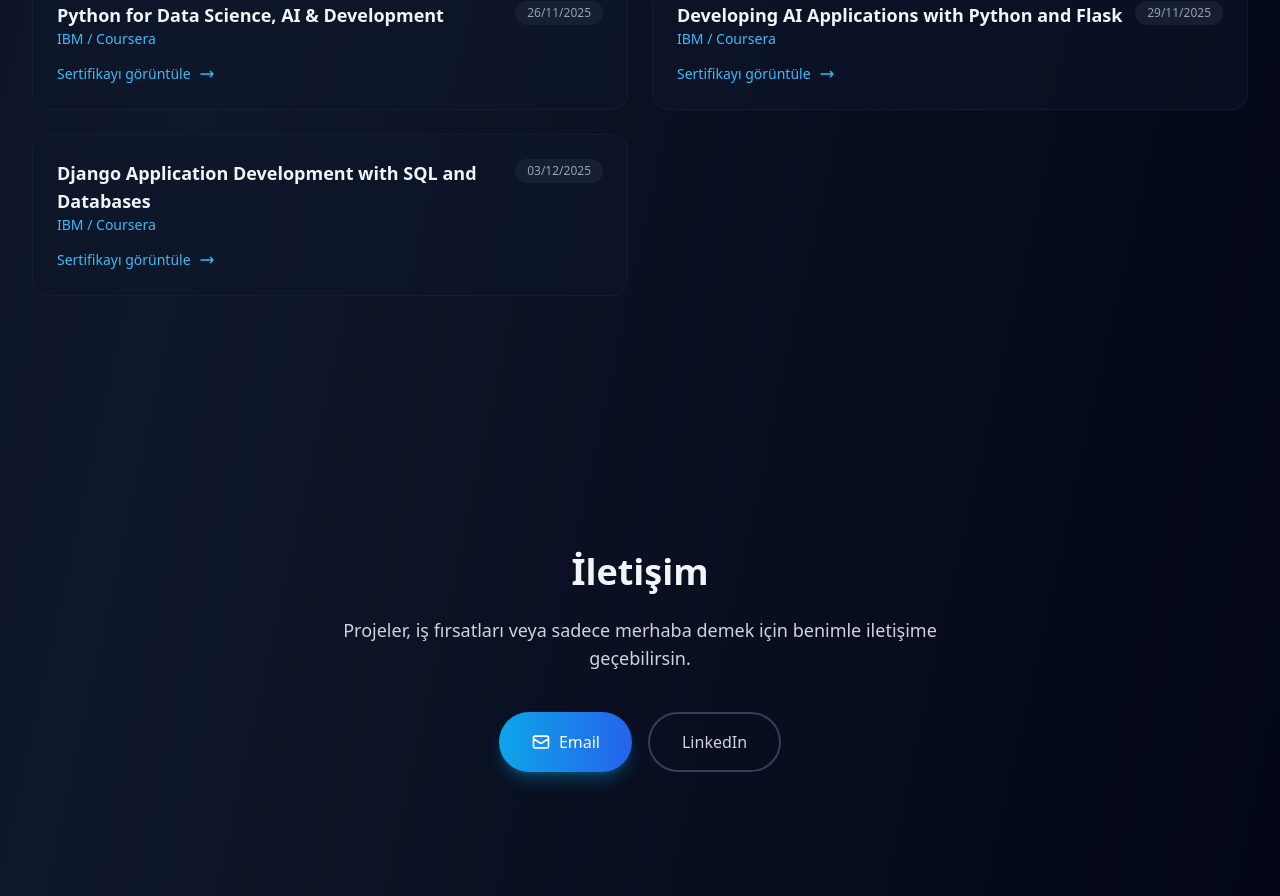
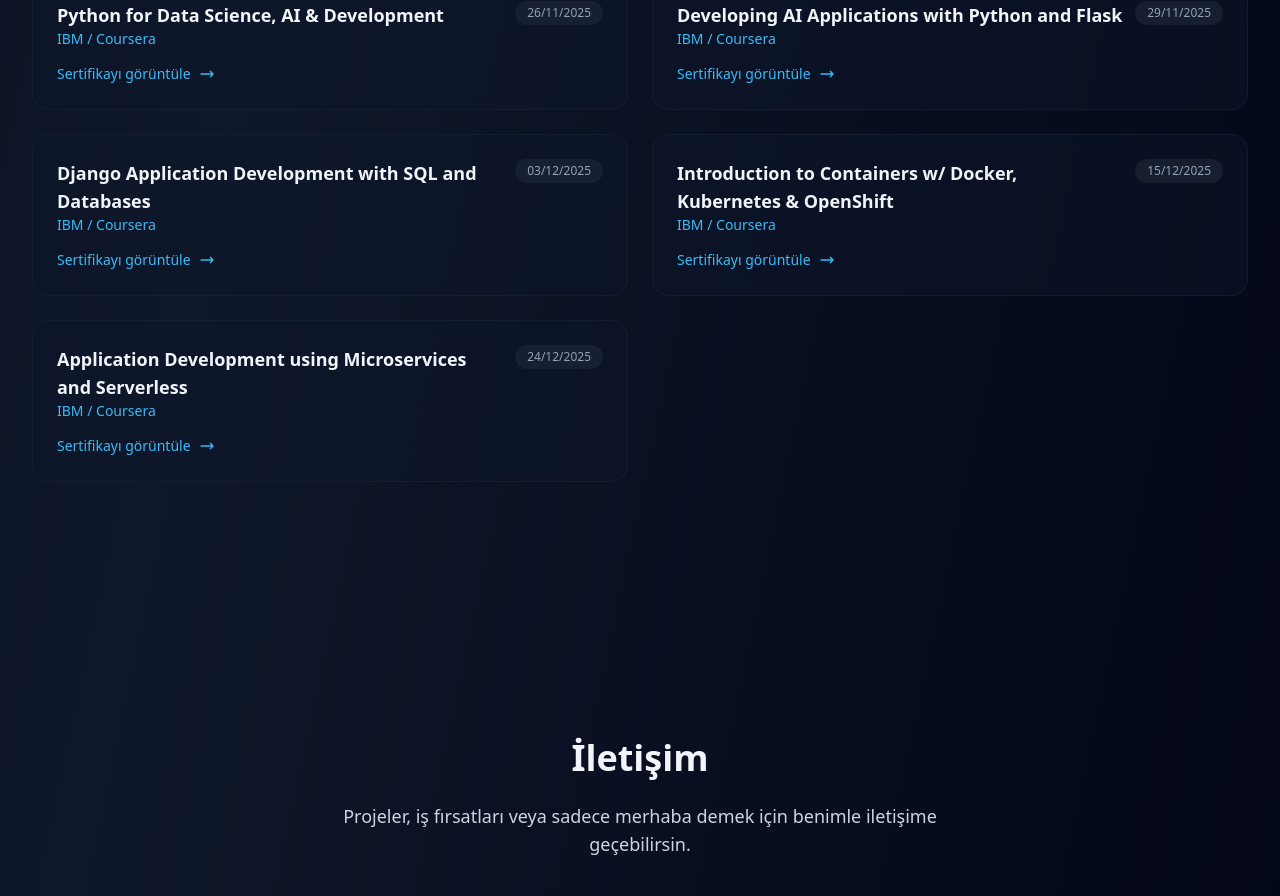
Before and after one commit to MustafaEP/portfolio-website, a React (Vite) app: page / in a window 1280 px wide. Shown: the part 4780-5676 px from the top of the page. Built offline with nearby package versions, Linux system fonts and the light colour scheme.

Commit message:
Yeni Serfikalar Eklendi ve Alan Adı Güncellendi

```diff
--- a/index.html
+++ b/index.html
@@ -20,8 +20,8 @@
     <meta property="og:title" content="Mustafa Erhan Portakal - Junior Full-Stack Developer" />
     <meta property="og:description" content="React, Node.js ve ASP.NET Core ile production-ready web uygulamaları geliştiren Junior Full-Stack Developer. Spotify ve Gemini AI API'lerini entegre eden Moodify-AI projesi sahibi. BRM Software'de ASP.NET Developer stajyeri." />
     <meta property="og:type" content="website" />
-    <meta property="og:url" content="https://mustafaerhanportakal.netlify.app" />
-    <meta property="og:image" content="https://mustafaerhanportakal.netlify.app/og-image.jpg" />
+    <meta property="og:url" content="https://mustafaerhanportakal.com/" />
+    <meta property="og:image" content="https://mustafaerhanportakal.com//og-image.jpg" />
     <meta property="og:image:width" content="1200" />
     <meta property="og:image:height" content="630" />
     <meta property="og:image:alt" content="Mustafa Erhan Portakal - Junior Full-Stack Developer Portfolio" />
@@ -34,7 +34,7 @@
     <meta name="twitter:creator" content="@MustafaEP" />
     <meta name="twitter:title" content="Mustafa Erhan Portakal - Junior Full-Stack Developer" />
     <meta name="twitter:description" content="React, Node.js ve ASP.NET Core ile production-ready web uygulamaları geliştiren Junior Full-Stack Developer. Moodify-AI projesi sahibi." />
-    <meta name="twitter:image" content="https://mustafaerhanportakal.netlify.app/og-image.jpg" />
+    <meta name="twitter:image" content="https://mustafaerhanportakal.com//og-image.jpg" />
     <meta name="twitter:image:alt" content="Mustafa Erhan Portakal Portfolio" />
 
     <!-- Additional Meta Tags -->
@@ -43,11 +43,11 @@
     <meta name="apple-mobile-web-app-status-bar-style" content="black-translucent" />
 
     <!-- Canonical URL -->
-    <link rel="canonical" href="https://mustafaerhanportakal.netlify.app" />
+    <link rel="canonical" href="https://mustafaerhanportakal.com/" />
 
     <!-- Alternate Languages -->
-    <link rel="alternate" hreflang="tr" href="https://mustafaerhanportakal.netlify.app" />
-    <link rel="alternate" hreflang="x-default" href="https://mustafaerhanportakal.netlify.app" />
+    <link rel="alternate" hreflang="tr" href="https://mustafaerhanportakal.com/" />
+    <link rel="alternate" hreflang="x-default" href="https://mustafaerhanportakal.com/" />
 
     <!-- Title -->
     <title>Mustafa Erhan Portakal | Junior Full-Stack Developer - React, Node.js, ASP.NET Core</title>
@@ -61,8 +61,8 @@
       "alternateName": "MEP",
       "jobTitle": "Junior Full-Stack Developer",
       "description": "Full-Stack Developer with hands-on experience building production-ready applications using React, Node.js, TypeScript, and ASP.NET Core. Developed Moodify-AI, a music recommendation platform integrating Spotify and Gemini AI APIs.",
-      "url": "https://mustafaerhanportakal.netlify.app",
-      "image": "https://mustafaerhanportakal.netlify.app/og-image.jpg",
+      "url": "https://mustafaerhanportakal.com/",
+      "image": "https://mustafaerhanportakal.com//og-image.jpg",
       "sameAs": [
         "https://github.com/MustafaEP",
         "https://linkedin.com/in/mustafa-erhan-portakal-2142101ba",
@@ -172,6 +172,32 @@
           },
           "url": "https://www.coursera.org/account/accomplishments/verify/1SHVXOJ4X0ZG",
           "dateCreated": "2025-12-03",
+          "educationalLevel": "Professional"
+        },
+        {
+          "@type": "EducationalOccupationalCredential",
+          "name": "Introduction to Containers w/ Docker, Kubernetes & OpenShift",
+          "description": "IBM Professional Certificate",
+          "credentialCategory": "certificate",
+          "recognizedBy": {
+            "@type": "Organization",
+            "name": "IBM"
+          },
+          "url": "https://www.coursera.org/account/accomplishments/verify/6S74R0Z0N6F1",
+          "dateCreated": "2025-12-15",
+          "educationalLevel": "Professional"
+        },
+        {
+          "@type": "EducationalOccupationalCredential",
+          "name": "Application Development using Microservices and Serverless",
+          "description": "IBM Professional Certificate",
+          "credentialCategory": "certificate",
+          "recognizedBy": {
+            "@type": "Organization",
+            "name": "IBM"
+          },
+          "url": "https://www.coursera.org/account/accomplishments/verify/R0WQAGRJJBZG",
+          "dateCreated": "2025-12-24",
           "educationalLevel": "Professional"
         }
       ],
--- a/src/i18n.ts
+++ b/src/i18n.ts
@@ -235,6 +235,20 @@
           link:
             "https://www.coursera.org/account/accomplishments/verify/1SHVXOJ4X0ZG",
         },
+        {
+          name: "Introduction to Containers w/ Docker, Kubernetes & OpenShift",
+          provider: "IBM / Coursera",
+          date: "15/12/2025",
+          link:
+            "https://www.coursera.org/account/accomplishments/verify/6S74R0Z0N6F1",
+        },
+        {
+          name: "Application Development using Microservices and Serverless",
+          provider: "IBM / Coursera",
+          date: "24/12/2025",
+          link:
+            "https://www.coursera.org/account/accomplishments/verify/R0WQAGRJJBZG",
+        },
       ],
     },
     contact: {
@@ -419,6 +433,20 @@
           link:
             "https://www.coursera.org/account/accomplishments/verify/1SHVXOJ4X0ZG",
         },
+        {
+          name: "Introduction to Containers w/ Docker, Kubernetes & OpenShift",
+          provider: "IBM / Coursera",
+          date: "2025-12-15",
+          link:
+            "https://www.coursera.org/account/accomplishments/verify/6S74R0Z0N6F1",
+        },
+        {
+          name: "Application Development using Microservices and Serverless",
+          provider: "IBM / Coursera",
+          date: "2025-12-24",
+          link:
+            "https://www.coursera.org/account/accomplishments/verify/R0WQAGRJJBZG",
+        },
       ],
     },
     contact: {
```
Also changed, not shown: 2 other files (tests, documents, lock files or other folders).
